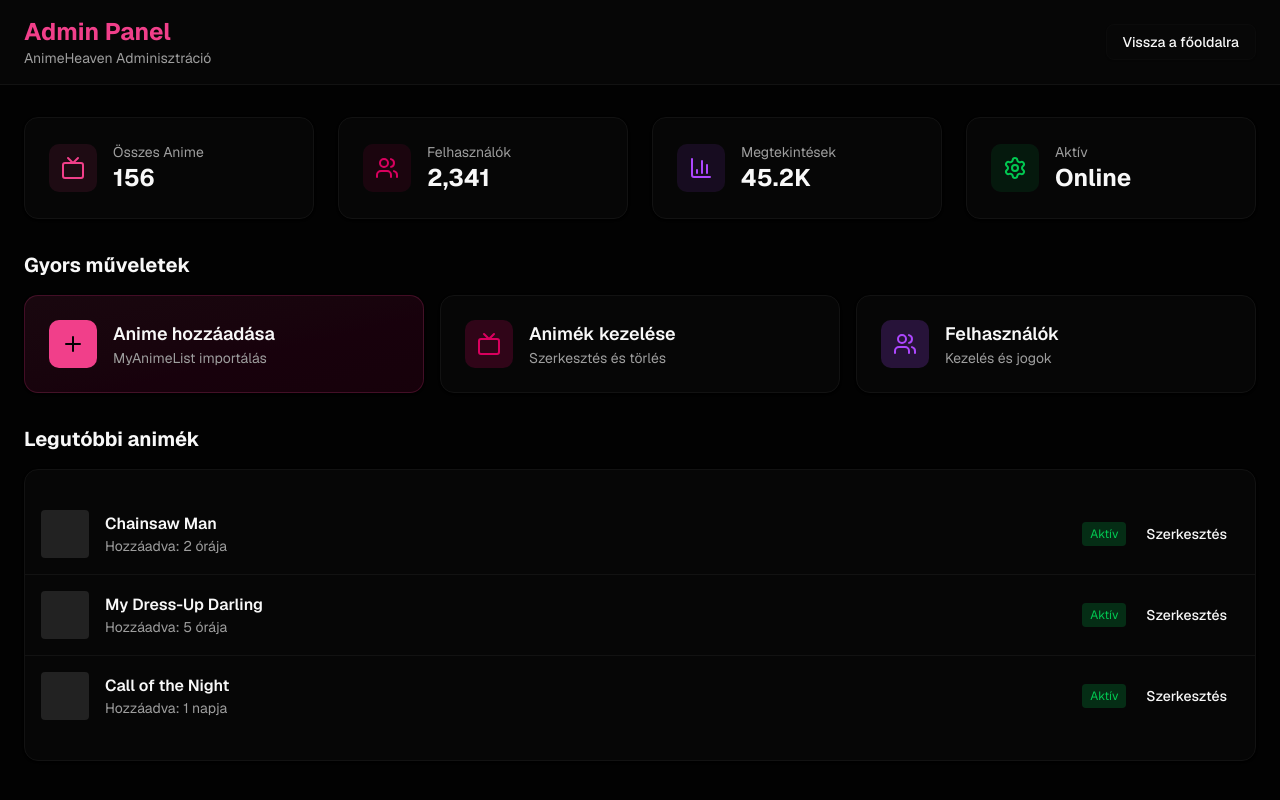
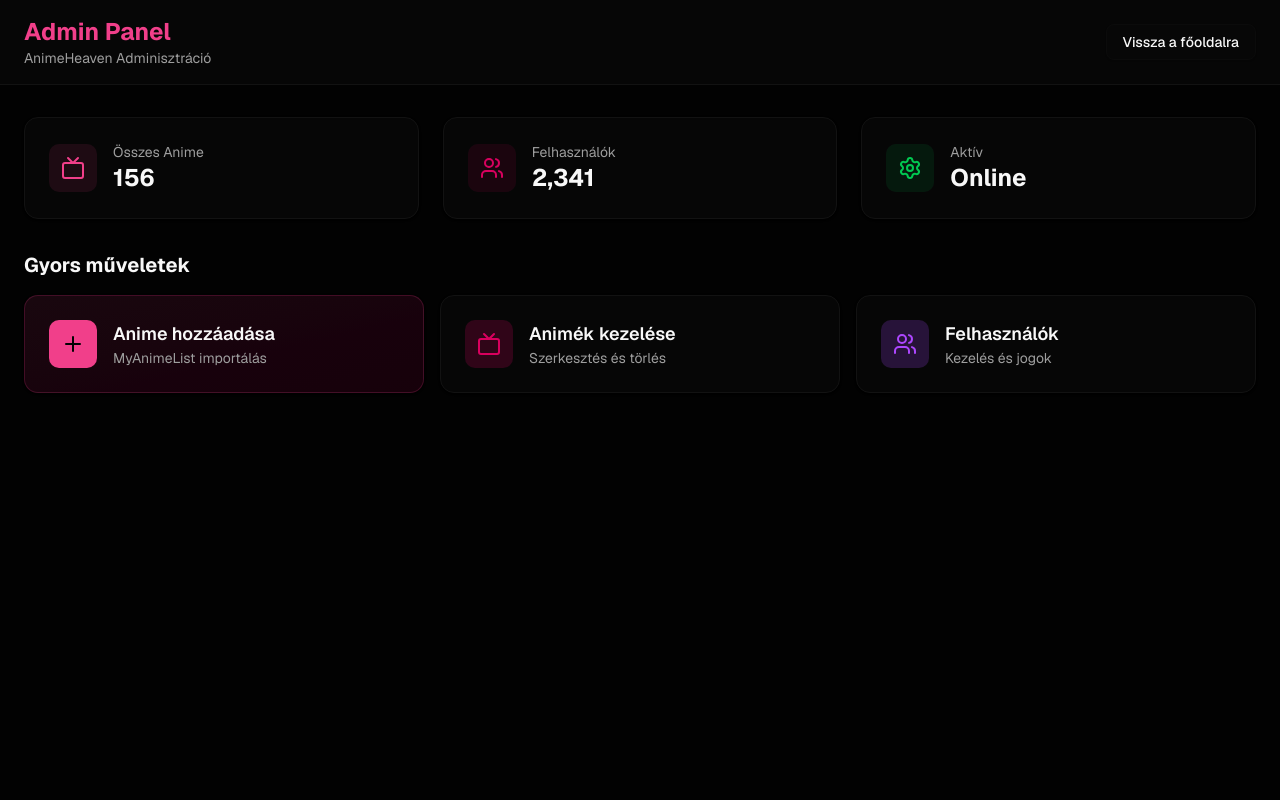
Before and after one commit to Rent-A-Dev-RAD/AnimeHeaven-Frontend, a Next.js app: page /admin in a window 1280 px wide. Built offline with nearby package versions, Linux system fonts and the light colour scheme.

Commit message:
Jog -> Jogosultsag-ra átnevezés, Admin panelen gomb átnvagilás, kis admin panel rendezés

```diff
--- a/app/admin/manage-profiles/page.tsx
+++ b/app/admin/manage-profiles/page.tsx
@@ -18,11 +18,11 @@ interface Profile {
   jelszoHash: string
   salt: string
   profilkep: string | null
-  jog: number
+  jogosultsag: number
 }
 
-const getRoleLabel = (jog: number) => {
-  switch (jog) {
+const getRoleLabel = (jogosultsag: number) => {
+  switch (jogosultsag) {
     case 0: return { label: "Inaktív", color: "text-gray-500 bg-gray-500/20" }
     case 1: return { label: "Felhasználó", color: "text-blue-500 bg-blue-500/20" }
     case 2: return { label: "Szerkesztő", color: "text-purple-500 bg-purple-500/20" }
@@ -56,7 +56,7 @@ export default function ManageProfilesPage() {
   }
 
   const saveEdit = () => {
-    // Here you would typically save to backend
+    //Ide jön majd a backend frissítés
     setProfiles(profiles.map(p => p.id === editingId ? { ...p, ...editForm } as Profile : p))
     setEditingId(null)
     setEditForm({})
@@ -68,15 +68,6 @@ export default function ManageProfilesPage() {
     }
   }
 
-  const exportProfiles = () => {
-    const dataStr = JSON.stringify(profiles, null, 2)
-    const dataBlob = new Blob([dataStr], { type: 'application/json' })
-    const url = URL.createObjectURL(dataBlob)
-    const link = document.createElement('a')
-    link.href = url
-    link.download = 'profiles.json'
-    link.click()
-  }
 
   return (
     <div className="min-h-screen bg-background">
@@ -98,10 +89,10 @@ export default function ManageProfilesPage() {
       </header>
 
       <div className="max-w-7xl mx-auto px-6 py-8">
-        {/* Stats */}
+        {/* Statisztikák */}
         <div className="grid grid-cols-1 md:grid-cols-6 gap-4 mb-8">
           {[0, 1, 2, 3, 4, 5].map(level => {
-            const count = profiles.filter(p => p.jog === level).length
+            const count = profiles.filter(p => p.jogosultsag === level).length
             const role = getRoleLabel(level)
             return (
               <Card key={level} className="p-4 bg-card border-border">
@@ -112,7 +103,7 @@ export default function ManageProfilesPage() {
           })}
         </div>
 
-        {/* Search */}
+        {/* Keresés */}
         <Card className="p-4 mb-6 bg-card border-border">
           <div className="relative">
             <Search className="absolute left-3 top-1/2 transform -translate-y-1/2 w-4 h-4 text-muted-foreground" />
@@ -125,7 +116,7 @@ export default function ManageProfilesPage() {
           </div>
         </Card>
 
-        {/* Profiles Table */}
+        {/* Profilok táblázat */}
         <Card className="bg-card border-border overflow-hidden">
           <div className="overflow-x-auto">
             <table className="w-full">
@@ -141,7 +132,7 @@ export default function ManageProfilesPage() {
               <tbody className="divide-y divide-border">
                 {filteredProfiles.map((profile) => {
                   const isEditing = editingId === profile.id
-                  const role = getRoleLabel(profile.jog)
+                  const role = getRoleLabel(profile.jogosultsag)
 
                   return (
                     <tr key={profile.id} className="hover:bg-accent/5 transition">
@@ -172,8 +163,8 @@ export default function ManageProfilesPage() {
                       <td className="px-4 py-3">
                         {isEditing ? (
                           <select
-                            value={editForm.jog ?? profile.jog}
-                            onChange={(e) => setEditForm({ ...editForm, jog: Number(e.target.value) })}
+                            value={editForm.jogosultsag ?? profile.jogosultsag}
+                            onChange={(e) => setEditForm({ ...editForm, jogosultsag: Number(e.target.value) })}
                             className="h-8 px-2 rounded-md border border-border bg-background"
                           >
                             <option value={0}>Inaktív</option>
@@ -209,7 +200,7 @@ export default function ManageProfilesPage() {
                                 size="sm"
                                 variant="ghost"
                                 onClick={() => deleteProfile(profile.id)}
-                                disabled={profile.jog === 5}
+                                disabled={profile.jogosultsag === 5}
                               >
                                 <Trash2 className="w-4 h-4 text-red-500" />
                               </Button>
--- a/app/admin/page.tsx
+++ b/app/admin/page.tsx
@@ -2,6 +2,7 @@ import Link from "next/link"
 import { Plus, Tv, Users, BarChart3, Settings } from "lucide-react"
 import { Button } from "@/components/ui/button"
 import { Card } from "@/components/ui/card"
+import { profile } from "console"
 
 export default async function AdminPage() {
   return (
@@ -21,7 +22,7 @@ export default async function AdminPage() {
 
       <div className="max-w-7xl mx-auto px-6 py-8">
         {/* Stats Cards */}
-        <div className="grid grid-cols-1 md:grid-cols-4 gap-6 mb-8">
+        <div className="grid grid-cols-1 md:grid-cols-3 gap-6 mb-8">
           <Card className="p-6 bg-card border-border">
             <div className="flex items-center gap-4">
               <div className="p-3 bg-primary/10 rounded-lg">
@@ -42,18 +43,6 @@ export default async function AdminPage() {
               <div>
                 <p className="text-sm text-muted-foreground">Felhasználók</p>
                 <p className="text-2xl font-bold">2,341</p>
-              </div>
-            </div>
-          </Card>
-
-          <Card className="p-6 bg-card border-border">
-            <div className="flex items-center gap-4">
-              <div className="p-3 bg-purple-500/10 rounded-lg">
-                <BarChart3 className="w-6 h-6 text-purple-500" />
-              </div>
-              <div>
-                <p className="text-sm text-muted-foreground">Megtekintések</p>
-                <p className="text-2xl font-bold">45.2K</p>
               </div>
             </div>
           </Card>
@@ -103,6 +92,7 @@ export default async function AdminPage() {
               </Card>
             </Link>
 
+            <Link href={"/admin/manage-profiles"}>
               <Card className="p-6 bg-card border-border hover:border-accent/40 transition cursor-pointer">
                 <div className="flex items-center gap-4">
                   <div className="p-3 bg-purple-500/20 rounded-lg">
@@ -114,37 +104,8 @@ export default async function AdminPage() {
                   </div>
                 </div>
               </Card>
+            </Link>
           </div>
-        </div>
-
-        {/* Recent Activity */}
-        <div>
-          <h2 className="text-xl font-bold mb-4">Legutóbbi animék</h2>
-          <Card className="bg-card border-border">
-            <div className="divide-y divide-border">
-              {[
-                { title: "Chainsaw Man", added: "2 órája", status: "Aktív" },
-                { title: "My Dress-Up Darling", added: "5 órája", status: "Aktív" },
-                { title: "Call of the Night", added: "1 napja", status: "Aktív" },
-              ].map((anime, i) => (
-                <div key={i} className="p-4 flex items-center justify-between hover:bg-accent/5 transition">
-                  <div className="flex items-center gap-4">
-                    <div className="w-12 h-12 bg-muted rounded"></div>
-                    <div>
-                      <p className="font-semibold">{anime.title}</p>
-                      <p className="text-sm text-muted-foreground">Hozzáadva: {anime.added}</p>
-                    </div>
-                  </div>
-                  <div className="flex items-center gap-2">
-                    <span className="text-xs px-2 py-1 bg-green-500/20 text-green-500 rounded">{anime.status}</span>
-                    <Button variant="ghost" size="sm">
-                      Szerkesztés
-                    </Button>
-                  </div>
-                </div>
-              ))}
-            </div>
-          </Card>
         </div>
       </div>
     </div>
--- a/app/data/profiles.json
+++ b/app/data/profiles.json
@@ -6,7 +6,7 @@
     "jelszoHash": "$2a$10$N9qo8uLOickgx2ZMRZoMyeIjZAgcfl7p92ldGxad68LJZdL17lhWy",
     "salt": "$2a$10$N9qo8uLOickgx2ZMRZoMye",
     "profilkep": "/profiles/tulaj.jpg",
-    "jog": 5
+    "jogosultsag": 5
   },
   {
     "id": 2,
@@ -15,7 +15,7 @@
     "jelszoHash": "$2a$10$abcdefghijklmnopqrstuvwxyz1234567890ABCDEFGHIJKLMNOPQ",
     "salt": "$2a$10$abcdefghijklmnopqrs",
     "profilkep": "/profiles/admin.jpg",
-    "jog": 4
+    "jogosultsag": 4
   },
   {
     "id": 3,
@@ -24,7 +24,7 @@
     "jelszoHash": "$2a$10$xyz123abc456def789ghi012jkl345mno678pqr901stu234vwx567",
     "salt": "$2a$10$xyz123abc456def789g",
     "profilkep": "/profiles/chief-editor.jpg",
-    "jog": 3
+    "jogosultsag": 3
   },
   {
     "id": 4,
@@ -33,7 +33,7 @@
     "jelszoHash": "$2a$10$pqr901stu234vwx567yzA012BCD345EFG678HIJ901KLM234NOP567",
     "salt": "$2a$10$pqr901stu234vwx567y",
     "profilkep": "/profiles/editor1.jpg",
-    "jog": 2
+    "jogosultsag": 2
   },
   {
     "id": 5,
@@ -42,7 +42,7 @@
     "jelszoHash": "$2a$10$QRS345TUV678WXY901ZAB234CDE567FGH890IJK123LMN456OPQ789",
     "salt": "$2a$10$QRS345TUV678WXY901Z",
     "profilkep": "/profiles/editor2.jpg",
-    "jog": 2
+    "jogosultsag": 2
   },
   {
     "id": 6,
@@ -51,7 +51,7 @@
     "jelszoHash": "$2a$10$STU678VWX901YZA234BCD567EFG890HIJ123KLM456NOP789QRS012",
     "salt": "$2a$10$STU678VWX901YZA234B",
     "profilkep": "/profiles/user1.jpg",
-    "jog": 1
+    "jogosultsag": 1
   },
   {
     "id": 7,
@@ -60,7 +60,7 @@
     "jelszoHash": "$2a$10$TUV890WXY123ZAB456CDE789FGH012IJK345LMN678OPQ901RST234",
     "salt": "$2a$10$TUV890WXY123ZAB456C",
     "profilkep": "/profiles/user2.jpg",
-    "jog": 1
+    "jogosultsag": 1
   },
   {
     "id": 8,
@@ -69,7 +69,7 @@
     "jelszoHash": "$2a$10$UVW012XYZ345ABC678DEF901GHI234JKL567MNO890PQR123STU456",
     "salt": "$2a$10$UVW012XYZ345ABC678D",
     "profilkep": "/profiles/user3.jpg",
-    "jog": 1
+    "jogosultsag": 1
   },
   {
     "id": 9,
@@ -78,7 +78,7 @@
     "jelszoHash": "$2a$10$VWX234YZA567BCD890EFG123HIJ456KLM789NOP012QRS345TUV678",
     "salt": "$2a$10$VWX234YZA567BCD890E",
     "profilkep": null,
-    "jog": 0
+    "jogosultsag": 0
   },
   {
     "id": 10,
@@ -87,6 +87,6 @@
     "jelszoHash": "$2a$10$WXY456ZAB789CDE012FGH345IJK678LMN901OPQ234RST567UVW890",
     "salt": "$2a$10$WXY456ZAB789CDE012F",
     "profilkep": "/profiles/test.jpg",
-    "jog": 1
+    "jogosultsag": 1
   }
 ]
```
Lines whose indentation alone changed are shown as unchanged.
